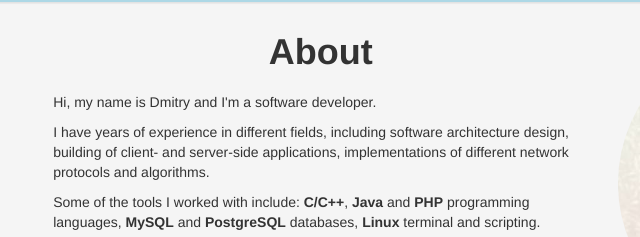
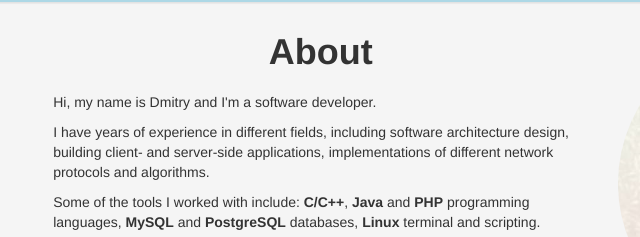
Before and after one commit to leakvoid/leakvoid_portfolio, a website: page public/home.html in a window 1280 px wide. Shown: the part 68-305 px from the top of the page, 131-771 px from the left. Drawn offline with nearby package versions, Linux system fonts and the light colour scheme.

Commit message:
word removed

```diff
--- a/public/home.html
+++ b/public/home.html
@@ -26,7 +26,7 @@
           <div class="col-xs-offset-1 col-xs-6">
             <h1>About</h1>
             <p>Hi, my name is Dmitry and I'm a software developer.</p>
-            <p>I have years of experience in different fields, including software architecture design, building of client- and server-side applications, implementations of different network protocols and algorithms.</p>
+            <p>I have years of experience in different fields, including software architecture design, building client- and server-side applications, implementations of different network protocols and algorithms.</p>
             <p>Some of the tools I worked with include: <strong>C/C++</strong>, <strong>Java</strong> and <strong>PHP</strong> programming languages, <strong>MySQL</strong> and <strong>PostgreSQL</strong> databases, <strong>Linux</strong> terminal and scripting.</p>
             <p>Recently, I've been educating myself through online courses to transition into full-stack web development(with focus on <strong>node.js</strong>, <strong>React</strong> and <strong>ES6</strong>). I've built many websites and web-applications, some of which can be found below in my portfolio.</p>
           </div>
```
